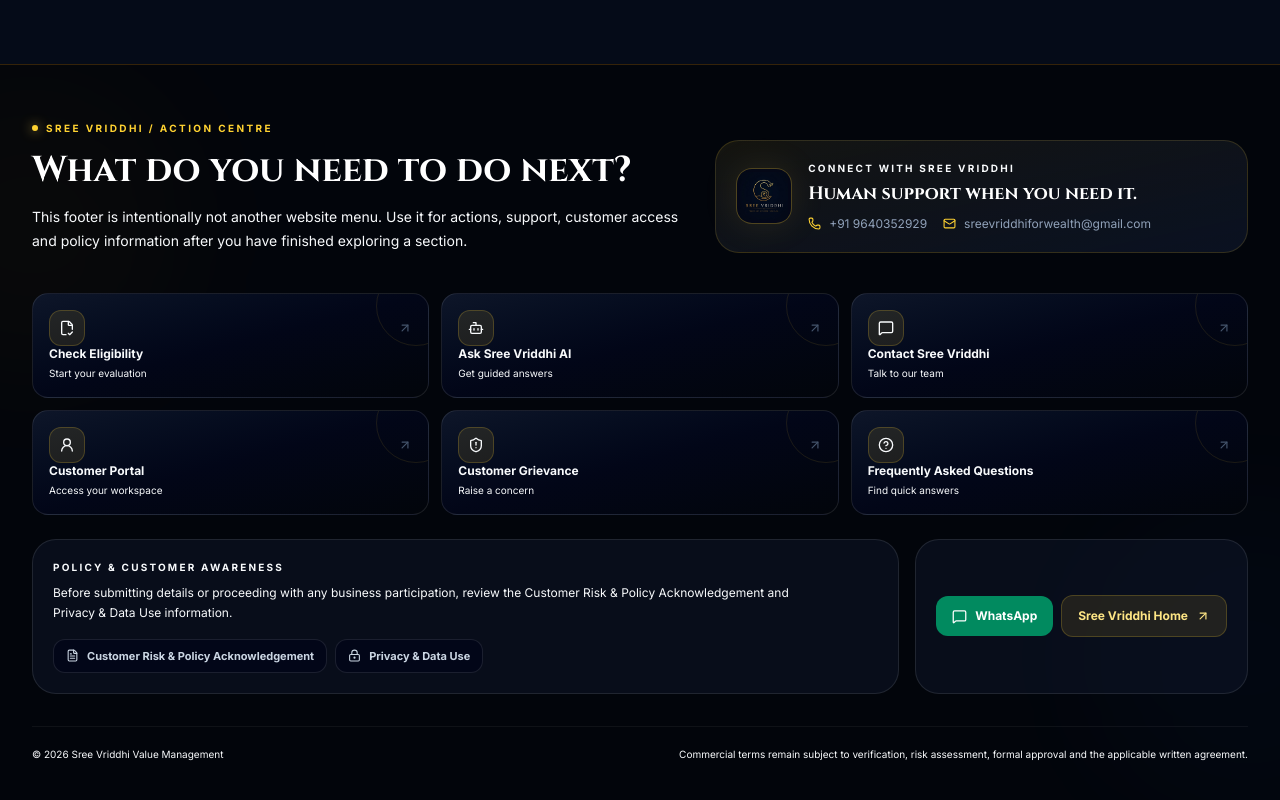
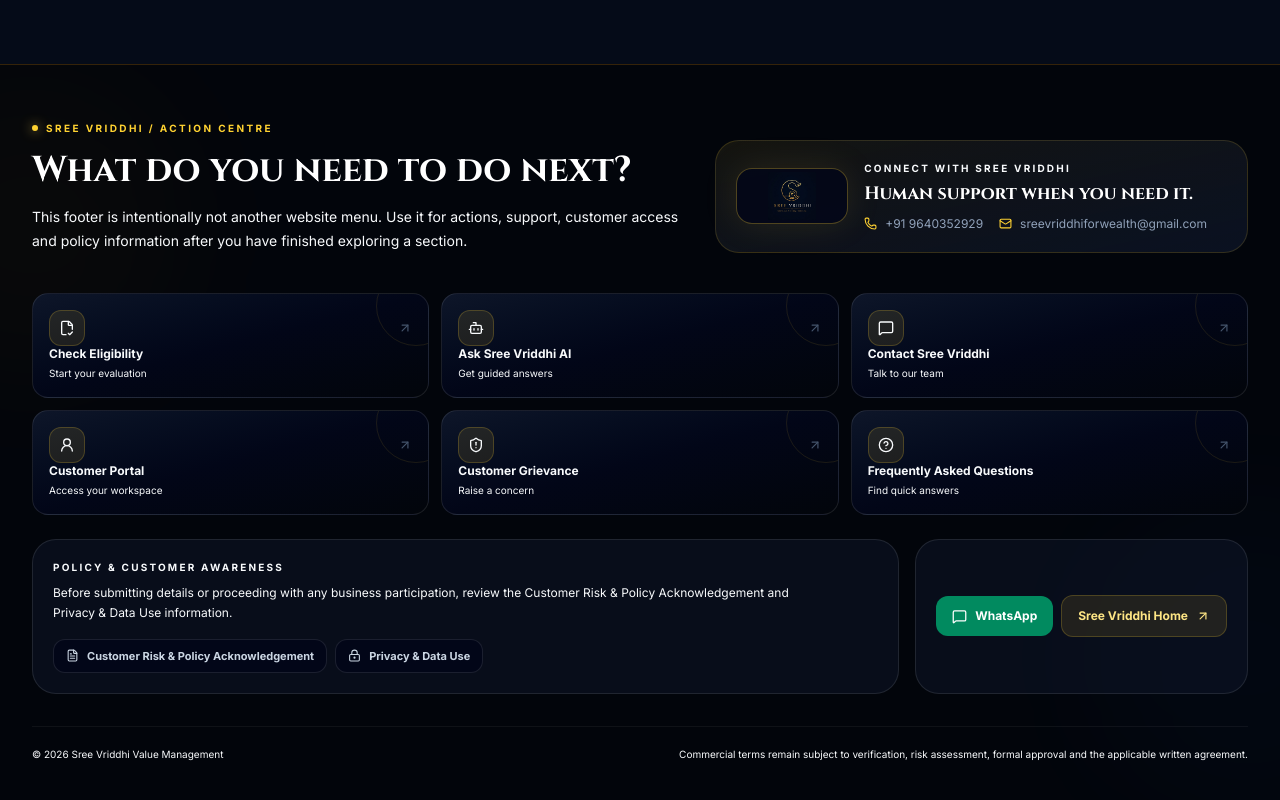
Before and after one commit to liveasyourlike/SreeVriddi, a React (Vite) app: page / in a window 1280 px wide. Shown: the part 1870-2670 px from the top of the page. Built offline with nearby package versions, Linux system fonts and the light colour scheme; no server answers.

Commit message:
fix: use full Sree Vriddhi logo in action footer

```diff
--- a/src/components/layout/Footer.jsx
+++ b/src/components/layout/Footer.jsx
@@ -39,12 +39,10 @@
           <h2 className="font-serif-brand text-3xl font-bold leading-tight text-white md:text-4xl">What do you need to do next?</h2>
           <p className="mt-3 max-w-2xl text-sm leading-6 text-slate-500">This footer is intentionally not another website menu. Use it for actions, support, customer access and policy information after you have finished exploring a section.</p>
         </div>
-        <div className="rounded-3xl border border-amber-300/15 bg-gradient-to-br from-amber-300/[0.08] to-slate-900/70 p-5"><div className="flex items-center gap-4"><div className="grid h-14 w-14 shrink-0 place-items-center overflow-hidden rounded-2xl border border-amber-300/30 bg-slate-950/80 shadow-[0_0_35px_rgba(212,175,55,.12)]"><img src={brandSettings.logoMark || brandSettings.primaryLogo || '/brand/logo-primary.jpeg'} alt="Sree Vriddhi logo" className="h-12 w-12 object-contain"/></div><div><p className="text-[10px] font-black uppercase tracking-[.22em] text-amber-300">CONNECT WITH SREE VRIDDHI</p><h3 className="mt-1 text-lg font-bold text-white">Human support when you need it.</h3><div className="mt-2 flex flex-wrap gap-x-4 gap-y-1 text-xs text-slate-400"><a href={`tel:${brandSettings.phone}`} className="inline-flex items-center gap-2 hover:text-amber-300"><Phone size={13} className="text-amber-300"/>{brandSettings.phone}</a><a href={`mailto:${SUPPORT_EMAIL}`} className="inline-flex items-center gap-2 hover:text-amber-300"><Mail size={13} className="text-amber-300"/>{SUPPORT_EMAIL}</a></div></div></div></div>
+        <div className="rounded-3xl border border-amber-300/15 bg-gradient-to-br from-amber-300/[0.08] to-slate-900/70 p-5"><div className="flex items-center gap-4"><div className="grid h-14 w-28 shrink-0 place-items-center overflow-hidden rounded-2xl border border-amber-300/30 bg-slate-950/80 shadow-[0_0_35px_rgba(212,175,55,.12)]"><img src={brandSettings.primaryLogo || '/brand/logo-primary.jpeg'} alt="Sree Vriddhi logo" className="h-12 w-24 object-contain"/></div><div><p className="text-[10px] font-black uppercase tracking-[.22em] text-amber-300">CONNECT WITH SREE VRIDDHI</p><h3 className="mt-1 text-lg font-bold text-white">Human support when you need it.</h3><div className="mt-2 flex flex-wrap gap-x-4 gap-y-1 text-xs text-slate-400"><a href={`tel:${brandSettings.phone}`} className="inline-flex items-center gap-2 hover:text-amber-300"><Phone size={13} className="text-amber-300"/>{brandSettings.phone}</a><a href={`mailto:${SUPPORT_EMAIL}`} className="inline-flex items-center gap-2 hover:text-amber-300"><Mail size={13} className="text-amber-300"/>{SUPPORT_EMAIL}</a></div></div></div></div>
       </div>
 
-      <div className="mt-10 grid grid-cols-1 gap-3 sm:grid-cols-2 lg:grid-cols-3">
-        {actions.map((item) => <ActionCard key={item.label} item={item}/>)}
-      </div>
+      <div className="mt-10 grid grid-cols-1 gap-3 sm:grid-cols-2 lg:grid-cols-3">{actions.map((item) => <ActionCard key={item.label} item={item}/>)}</div>
 
       <div className="mt-6 grid gap-4 lg:grid-cols-[1fr_auto]">
         <div className="rounded-3xl border border-white/10 bg-slate-900/50 p-5"><p className="text-[10px] font-black uppercase tracking-[.22em] text-slate-500">POLICY & CUSTOMER AWARENESS</p><p className="mt-2 max-w-3xl text-xs leading-5 text-slate-400">Before submitting details or proceeding with any business participation, review the Customer Risk & Policy Acknowledgement and Privacy & Data Use information.</p><div className="mt-4 flex flex-wrap gap-2">{legal.map(([label,path,Icon]) => <Link key={path} to={path} className="inline-flex items-center gap-2 rounded-xl border border-white/10 bg-slate-950 px-3 py-2 text-[11px] font-bold text-slate-300 transition hover:border-amber-300/30 hover:text-amber-200"><Icon size={13}/>{label}</Link>)}</div></div>
```
